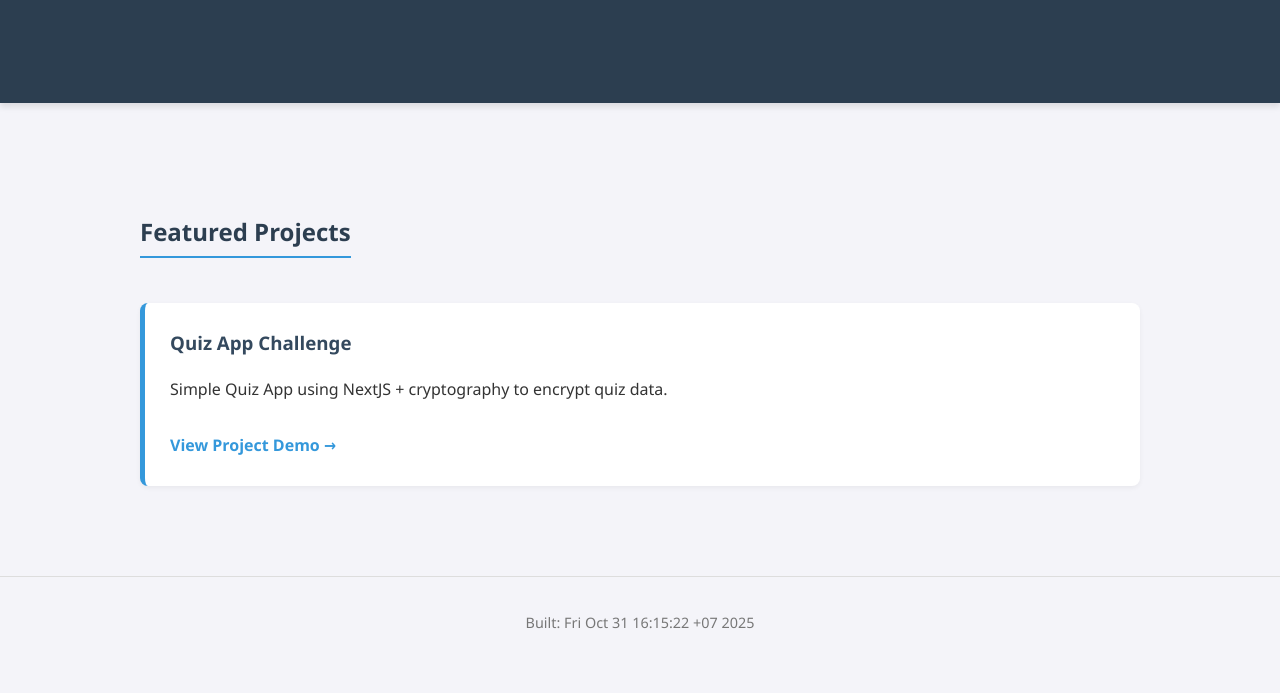
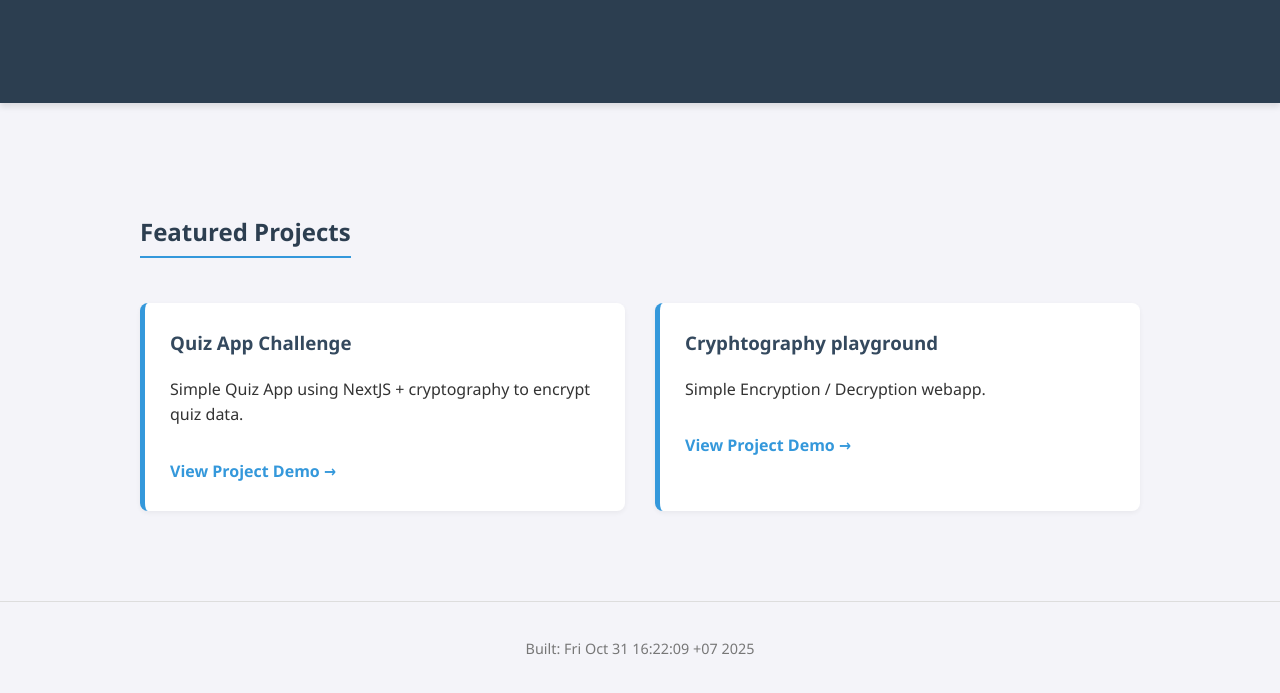
Before and after one commit to ivzeus/ivzeus, a website: page index.html in a window 1280 px wide. Shown: the part 199-892 px from the top of the page. Before the commit the page ends 868 px from the top, so only its background shows below. Drawn offline with Linux system fonts and the light colour scheme.

Commit message:
update main entry for cryptography playground

```diff
--- a/index.html
+++ b/index.html
@@ -27,12 +27,18 @@
                     <a href="./quiz/index.html" class="cta-link">View Project Demo →</a>
                 </article>
 
+                <article class="project-card">
+                    <h3>Cryphtography playground</h3>
+                    <p>Simple Encryption / Decryption webapp.</p>
+                    <a href="./crypto_playground/index.html" class="cta-link">View Project Demo →</a>
+                </article>
+
             </div>
         </section>
     </main>
 
     <footer>
-        <p id="build-info">Built: Fri Oct 31 16:15:22 +07 2025</p>
+        <p id="build-info">Built: Fri Oct 31 16:22:09 +07 2025</p>
     </footer>
 
 </body>
```
